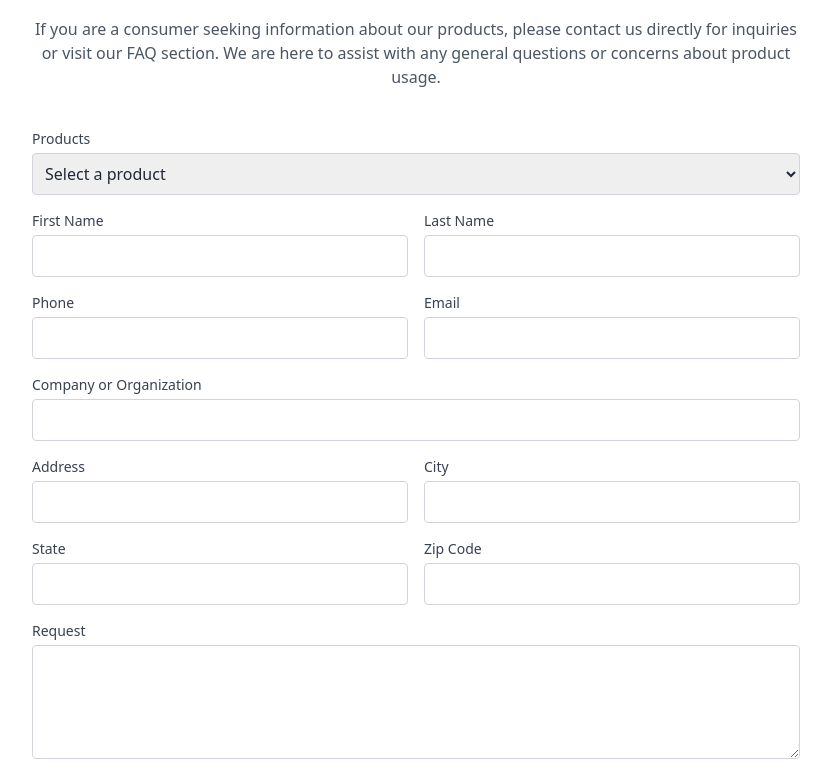
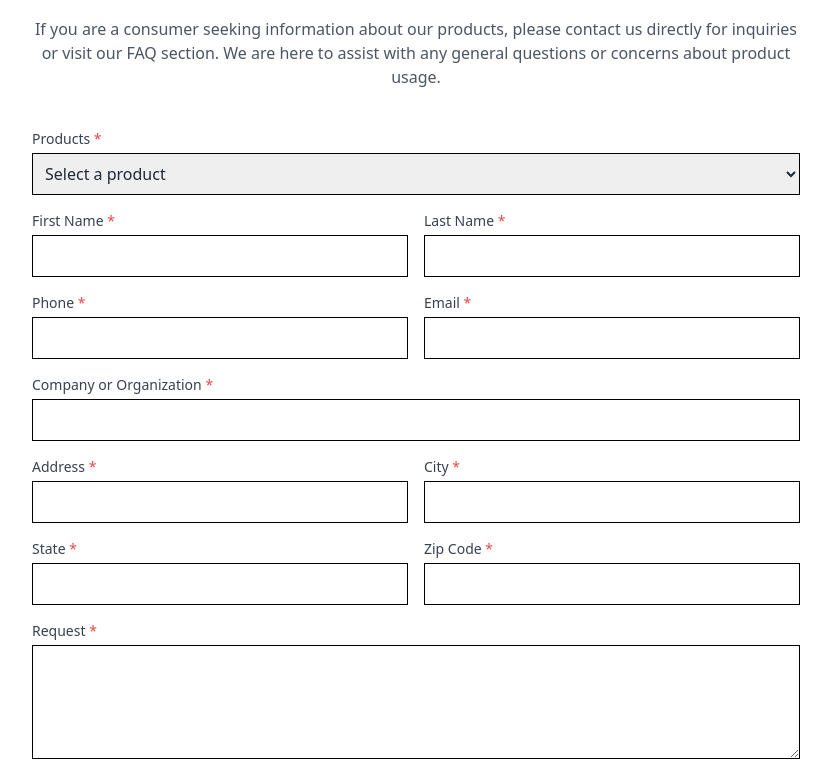
Before and after one commit to TouhedurRahman/noiderma-client, a React (Vite) app: page /contact-us in a window 1280 px wide. Shown: the part 805-1584 px from the top of the page, without its empty margins (224-1055 px from the left). Built offline with nearby package versions, Linux system fonts and the light colour scheme.

Commit message:
updated some design

```diff
--- a/src/Pages/ContactUs/ContactBanner/ContactBanner.jsx
+++ b/src/Pages/ContactUs/ContactBanner/ContactBanner.jsx
@@ -6,7 +6,7 @@ const ContactBanner = () => {
     return (
         <div className='mt-20 flex flex-col-reverse md:flex-row bg-[#E2E2E2]'>
             <div className='w-full md:w-[40%] flex justify-center items-center'>
-                <div className='w-[80%] mx-auto flex flex-col space-y-3'>
+                <div className='w-[80%] mx-auto my-5 flex flex-col space-y-3'>
                     <p className='text-4xl font-bold'>
                         Contact Us
                     </p>
--- a/src/Pages/ContactUs/ContactForm/ContactForm.jsx
+++ b/src/Pages/ContactUs/ContactForm/ContactForm.jsx
@@ -21,10 +21,12 @@ const ContactForm = ({ title, subtitle, description }) => {
                     className="w-full space-y-4"
                 >
                     <div className="w-full">
-                        <label className="block text-sm font-medium text-gray-700 mb-1">Products</label>
+                        <label className="block text-sm font-medium text-gray-700 mb-1">
+                            Products <span className="text-red-500">*</span>
+                        </label>
                         <select
                             {...register("products", { required: true })}
-                            className="w-full p-2 border border-gray-300 rounded"
+                            className="w-full p-2 border border-black"
                         >
                             <option value="">Select a product</option>
                             <option value="product1">Product 1</option>
@@ -36,18 +38,22 @@ const ContactForm = ({ title, subtitle, description }) => {
 
                     <div className="flex gap-4">
                         <div className="w-full">
-                            <label className="block text-sm font-medium text-gray-700 mb-1">First Name</label>
+                            <label className="block text-sm font-medium text-gray-700 mb-1">
+                                First Name <span className="text-red-500">*</span>
+                            </label>
                             <input
                                 {...register("firstName", { required: true })}
-                                className="w-full p-2 border border-gray-300 rounded"
+                                className="w-full p-2 border border-black"
                             />
                             {errors.firstName && <span className="text-red-500 text-sm">First name is required</span>}
                         </div>
                         <div className="w-full">
-                            <label className="block text-sm font-medium text-gray-700 mb-1">Last Name</label>
+                            <label className="block text-sm font-medium text-gray-700 mb-1">
+                                Last Name <span className="text-red-500">*</span>
+                            </label>
                             <input
                                 {...register("lastName", { required: true })}
-                                className="w-full p-2 border border-gray-300 rounded"
+                                className="w-full p-2 border border-black"
                             />
                             {errors.lastName && <span className="text-red-500 text-sm">Last name is required</span>}
                         </div>
@@ -55,46 +61,56 @@ const ContactForm = ({ title, subtitle, description }) => {
 
                     <div className="flex gap-4">
                         <div className="w-full">
-                            <label className="block text-sm font-medium text-gray-700 mb-1">Phone</label>
+                            <label className="block text-sm font-medium text-gray-700 mb-1">
+                                Phone <span className="text-red-500">*</span>
+                            </label>
                             <input
                                 {...register("phone", { required: true })}
-                                className="w-full p-2 border border-gray-300 rounded"
+                                className="w-full p-2 border border-black"
                             />
                             {errors.phone && <span className="text-red-500 text-sm">Phone is required</span>}
                         </div>
                         <div className="w-full">
-                            <label className="block text-sm font-medium text-gray-700 mb-1">Email</label>
+                            <label className="block text-sm font-medium text-gray-700 mb-1">
+                                Email <span className="text-red-500">*</span>
+                            </label>
                             <input
                                 {...register("email", { required: true })}
-                                className="w-full p-2 border border-gray-300 rounded"
+                                className="w-full p-2 border border-black"
                             />
                             {errors.email && <span className="text-red-500 text-sm">Email is required</span>}
                         </div>
                     </div>
 
                     <div className="w-full">
-                        <label className="block text-sm font-medium text-gray-700 mb-1">Company or Organization</label>
+                        <label className="block text-sm font-medium text-gray-700 mb-1">
+                            Company or Organization <span className="text-red-500">*</span>
+                        </label>
                         <input
                             {...register("company", { required: true })}
-                            className="w-full p-2 border border-gray-300 rounded"
+                            className="w-full p-2 border border-black"
                         />
                         {errors.company && <span className="text-red-500 text-sm">Company/Organization is required</span>}
                     </div>
 
                     <div className="flex gap-4">
                         <div className="w-full">
-                            <label className="block text-sm font-medium text-gray-700 mb-1">Address</label>
+                            <label className="block text-sm font-medium text-gray-700 mb-1">
+                                Address <span className="text-red-500">*</span>
+                            </label>
                             <input
                                 {...register("address", { required: true })}
-                                className="w-full p-2 border border-gray-300 rounded"
+                                className="w-full p-2 border border-black"
                             />
                             {errors.address && <span className="text-red-500 text-sm">Address is required</span>}
                         </div>
                         <div className="w-full">
-                            <label className="block text-sm font-medium text-gray-700 mb-1">City</label>
+                            <label className="block text-sm font-medium text-gray-700 mb-1">
+                                City <span className="text-red-500">*</span>
+                            </label>
                             <input
                                 {...register("city", { required: true })}
-                                className="w-full p-2 border border-gray-300 rounded"
+                                className="w-full p-2 border border-black"
                             />
                             {errors.city && <span className="text-red-500 text-sm">City is required</span>}
                         </div>
@@ -102,28 +118,34 @@ const ContactForm = ({ title, subtitle, description }) => {
 
                     <div className="flex gap-4">
                         <div className="w-full">
-                            <label className="block text-sm font-medium text-gray-700 mb-1">State</label>
+                            <label className="block text-sm font-medium text-gray-700 mb-1">
+                                State <span className="text-red-500">*</span>
+                            </label>
                             <input
                                 {...register("state", { required: true })}
-                                className="w-full p-2 border border-gray-300 rounded"
+                                className="w-full p-2 border border-black"
                             />
                             {errors.state && <span className="text-red-500 text-sm">State is required</span>}
                         </div>
                         <div className="w-full">
-                            <label className="block text-sm font-medium text-gray-700 mb-1">Zip Code</label>
+                            <label className="block text-sm font-medium text-gray-700 mb-1">
+                                Zip Code <span className="text-red-500">*</span>
+                            </label>
                             <input
                                 {...register("zipCode", { required: true })}
-                                className="w-full p-2 border border-gray-300 rounded"
+                                className="w-full p-2 border border-black"
                             />
                             {errors.zipCode && <span className="text-red-500 text-sm">Zip Code is required</span>}
                         </div>
                     </div>
 
                     <div className="w-full">
-                        <label className="block text-sm font-medium text-gray-700 mb-1">Request</label>
+                        <label className="block text-sm font-medium text-gray-700 mb-1">
+                            Request <span className="text-red-500">*</span>
+                        </label>
                         <textarea
                             {...register("request", { required: true })}
-                            className="w-full p-2 border border-gray-300 rounded"
+                            className="w-full p-2 border border-black"
                             rows="4"
                         />
                         {errors.request && <span className="text-red-500 text-sm">Request is required</span>}
```
